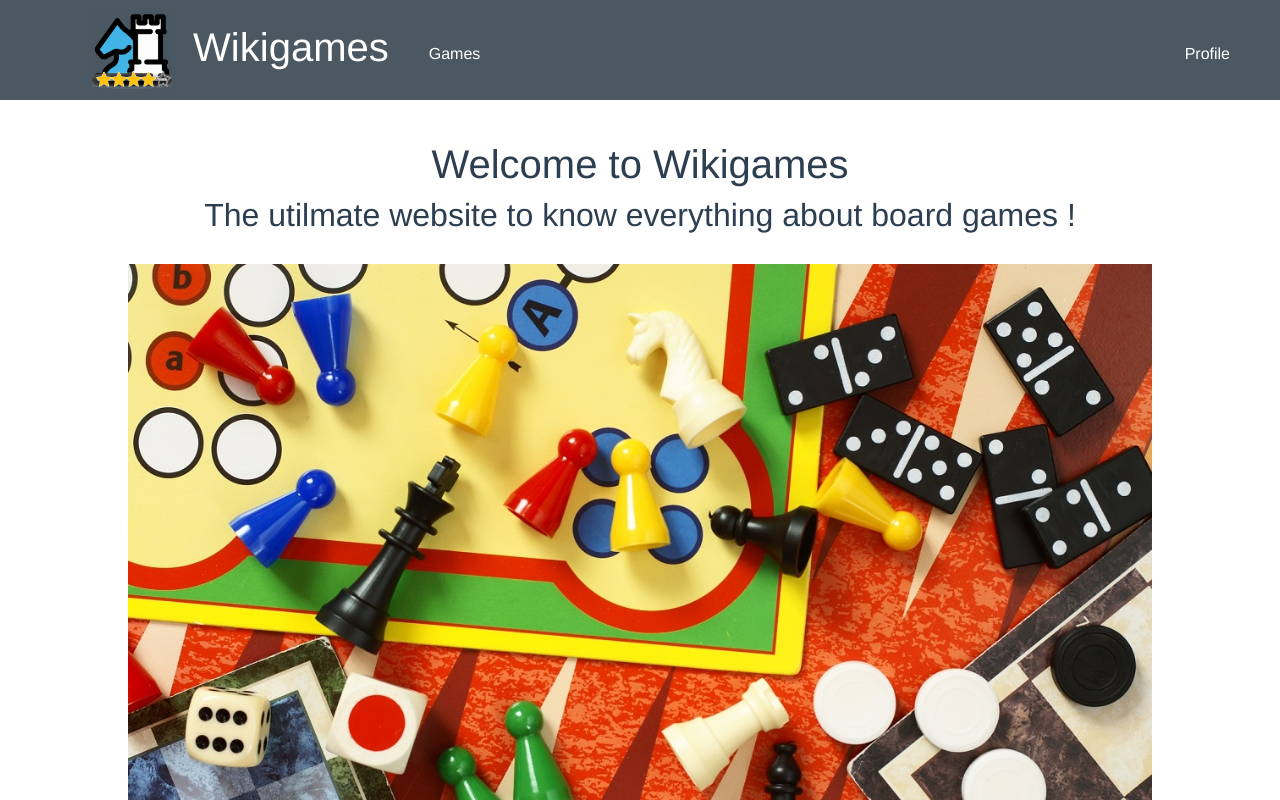
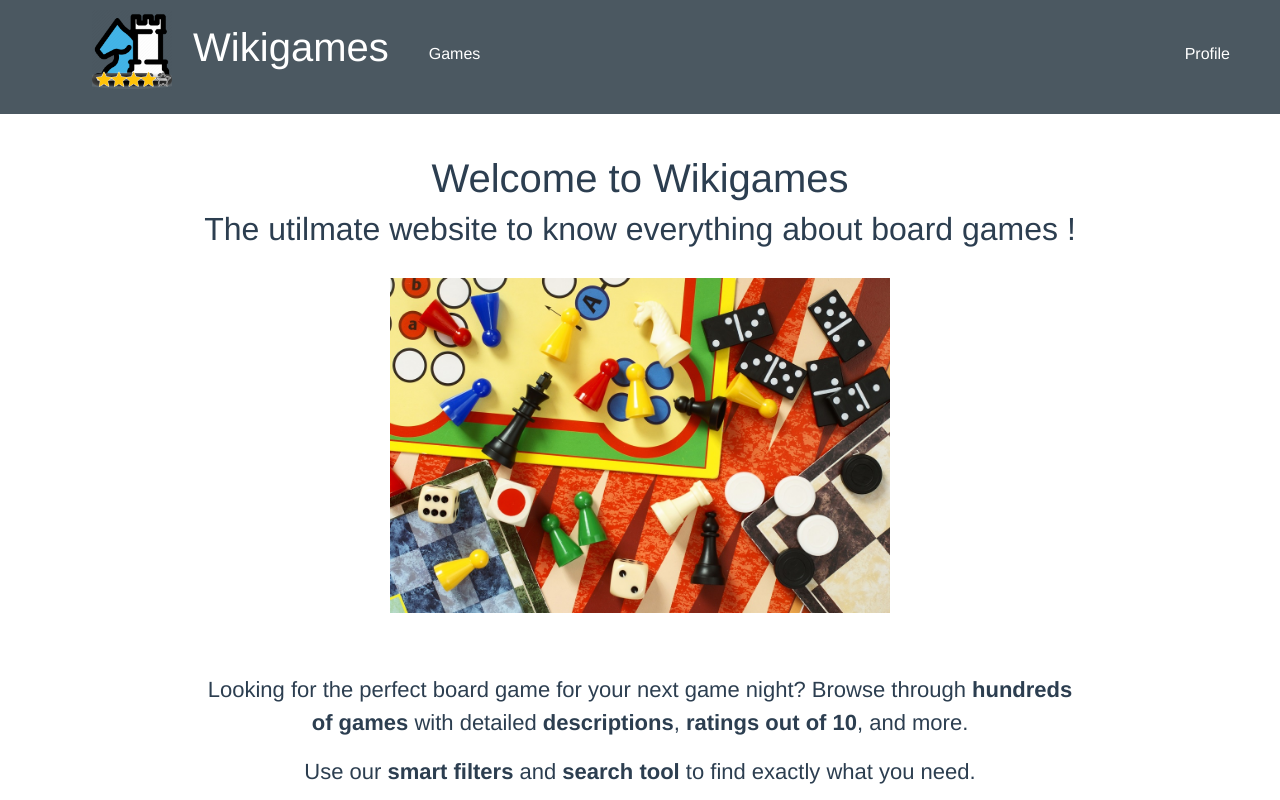
Before and after one commit to MailinhTA/Board-Game, a Vue app in the folder frontend/: page /#/ in a window 1280 px wide. Shown: the top 800 px of the page. Built offline with nearby package versions, Linux system fonts and the light colour scheme.

Commit message:
resize front page image

```diff
--- a/frontend/src/components/Header.vue
+++ b/frontend/src/components/Header.vue
@@ -90,8 +90,6 @@ export default {
     padding-top: 10px;
     color: white;
     text-align: left;
-    /* size (up to bottom) */
-    height: 100px;
   }
 
   nav {
--- a/frontend/src/components/HelloWorld.vue
+++ b/frontend/src/components/HelloWorld.vue
@@ -3,7 +3,7 @@
     <h1 style="margin-top: 40px;">{{ msg }}</h1>
     <h2>The utilmate website to know everything about board games !</h2>
     <div style="margin-top: 30px;">
-      <img :src="img_board_game" alt="Mon logo" class="responsive-img" />
+      <img :src="img_board_game" alt="Mon logo" class="responsive-img" width="500"/>
     </div>
     <section class="welcome-section"  style="margin-top: 30px;">
       <p class="intro-text">
@@ -27,7 +27,7 @@ export default {
   data () {
     return {
       msg: 'Welcome to Wikigames',
-      img_board_game: require('../assets/logos/boardgameIMG.jpg')
+      img_board_game: require('../assets/boardgameIMG.jpg')
     }
   }
 }
```
Also changed, not shown: frontend/src/assets/boardgameIMG.jpg (renamed from frontend/src/assets/logos/boardgameIMG.jpg), frontend/src/assets/logo.png (deleted).
